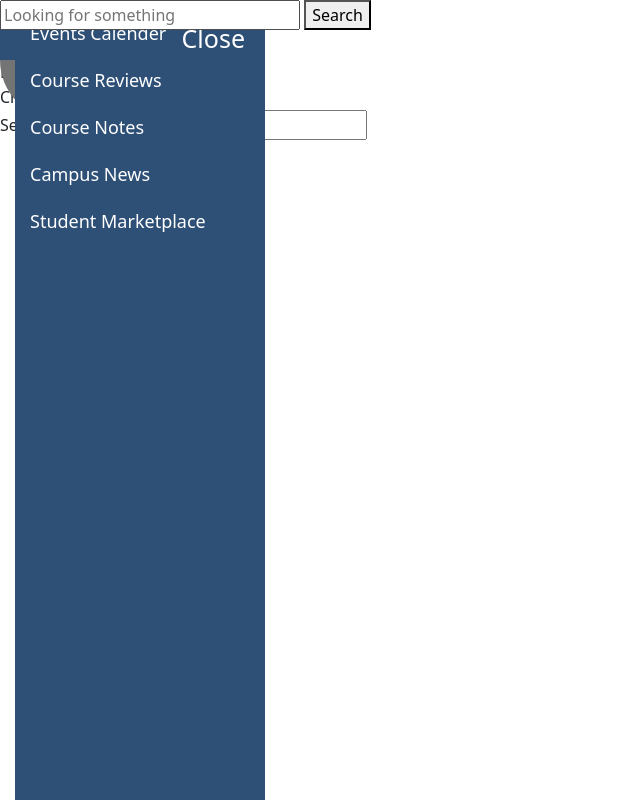
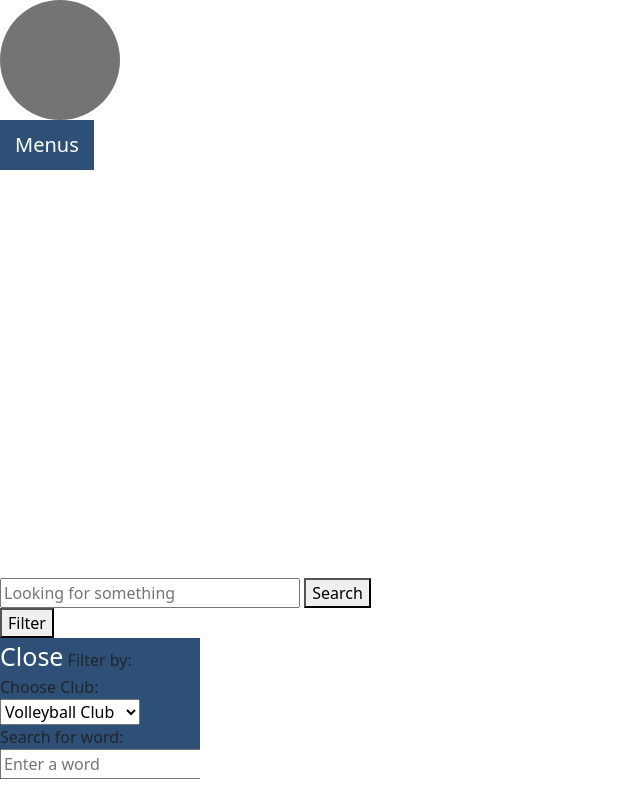
Before and after one commit to SyntaxMo/ITCS333-Project-G6, a PHP site: page /Club-Activities.html in a window 1280 px wide. Shown: the whole page, without its empty margins (0-640 px from the left). Run offline with PHP 8.4, Linux system fonts and the light colour scheme.

Commit message:
Made the filter interactive, commented the position of all elements to prevent the overlap

```diff
--- a/Phase1-ClubActivities/Club-Activities.html
+++ b/Phase1-ClubActivities/Club-Activities.html
@@ -36,11 +36,10 @@
     </div>
 
     <!--Filter button, needs js to function-->
-    <div>
-      <button id="Filter" type="button" class="">Filter</button>
-    </div>
+    <button type="button" onclick="openFilter()">Filter</button>
 
-    <div id="filterForm">
+    <div id="filterForm" class="filterMenu">
+      <span class="close-button" onclick="closeFilter()">Close</span>
       Filter by:
       <form method="get">
         <label for="Club">Choose Club:</label>
--- a/Phase1-ClubActivities/MyJavaSrcipt.js
+++ b/Phase1-ClubActivities/MyJavaSrcipt.js
@@ -3,3 +3,13 @@ function closeMenu(){document.getElementById("TheSideBar").style.width = "0px";}
 
 /* Open the navigation sidebar */
 function openMenu(){document.getElementById("TheSideBar").style.width="250px";}
+
+function openFilter(){
+  document.getElementById("filterForm").style.width="250px"
+  document.getElementById("filterForm").style.height="200px"
+}
+
+function closeFilter(){
+  document.getElementById("filterForm").style.width="0px"
+  document.getElementById("filterForm").style.height="0px"
+}
--- a/Phase1-ClubActivities/style.css
+++ b/Phase1-ClubActivities/style.css
@@ -1,6 +1,6 @@
 /* structure of logo */
 .logo{
-  position: absolute;
+  /*position: absolute;*/
   width: 120px;
   height: 120px;
   border-radius: 50%;
@@ -10,8 +10,8 @@
 /* Sidebar structure */
 .sideBar{
   height: 100%;
-  width: 250px;
-  position: fixed;
+  width: 0px;
+  /*position: fixed;*/
   top: 10px;
   left: 15px;
   background-color: #2E5077;
@@ -36,7 +36,7 @@
 
 /* Close the sidebar */
 .close-button {
-    position: absolute;
+    /*position: absolute;*/
     top: 10px;
     right: 20px;
     font-size: 25px;
@@ -52,13 +52,13 @@
     color: white;
     padding: 10px 15px;
     border: none;
-    position: absolute;
+    /*position: absolute;*/
     top: 10px;
 
 }
 
 .searchBar{
-  position: relative;
+  /*position: relative;*/
   width: 300px;
 }
 
@@ -66,7 +66,7 @@
 .filterMenu{
   height: 50%;
   width: 200px;
-  position: fixed;
+  /*position: fixed;*/
   top: 10px;
   left: 15px;
   background-color: #2E5077;
```
